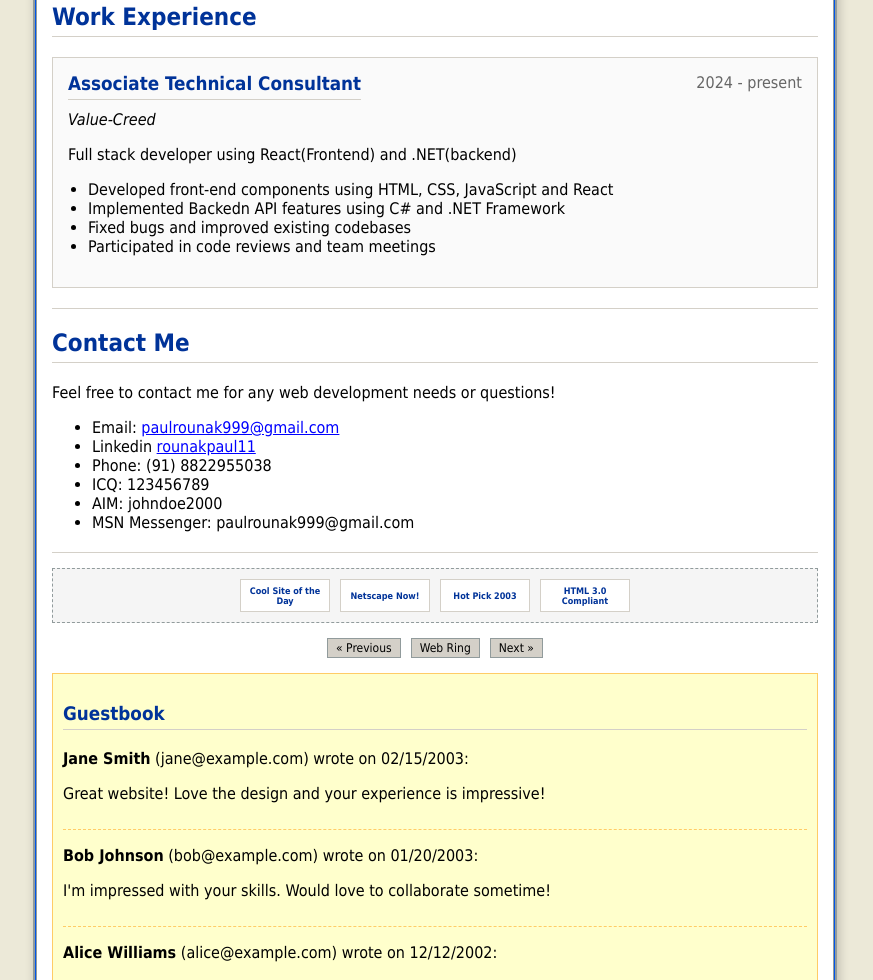
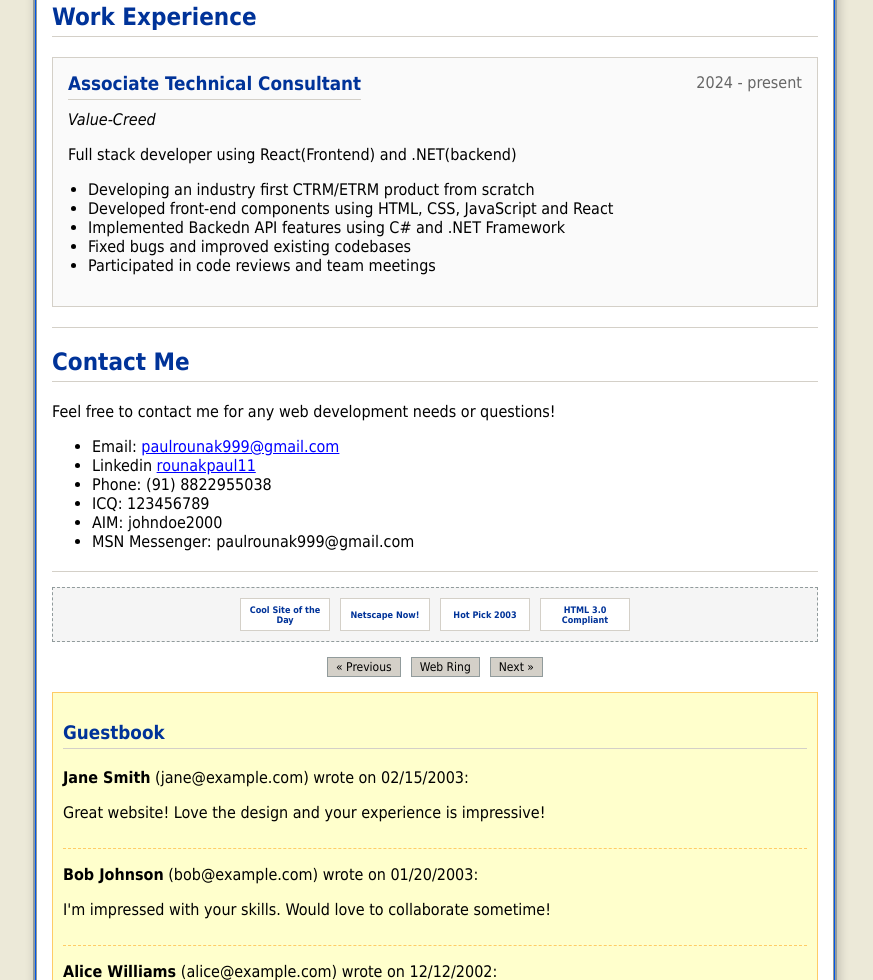
Before and after one commit to rounakpaul11/portfolio-claude, a plain HTML site: page index.html in a window 1280 px wide. Shown: the part 1106-2086 px from the top of the page, without its empty margins (205-1078 px from the left). Drawn offline with Linux system fonts and the light colour scheme.

Commit message:
minor changes

```diff
--- a/index.html
+++ b/index.html
@@ -753,6 +753,7 @@
                                 <div class="job-description">
                                     <p>Full stack developer using React(Frontend) and .NET(backend)</p>
                                     <ul>
+                                        <li>Developing an industry first CTRM/ETRM product from scratch</li>
                                         <li>Developed front-end components using HTML, CSS, JavaScript and React</li>
                                         <li>Implemented Backedn API features using C# and .NET Framework</li>
                                         <li>Fixed bugs and improved existing codebases</li>
```
